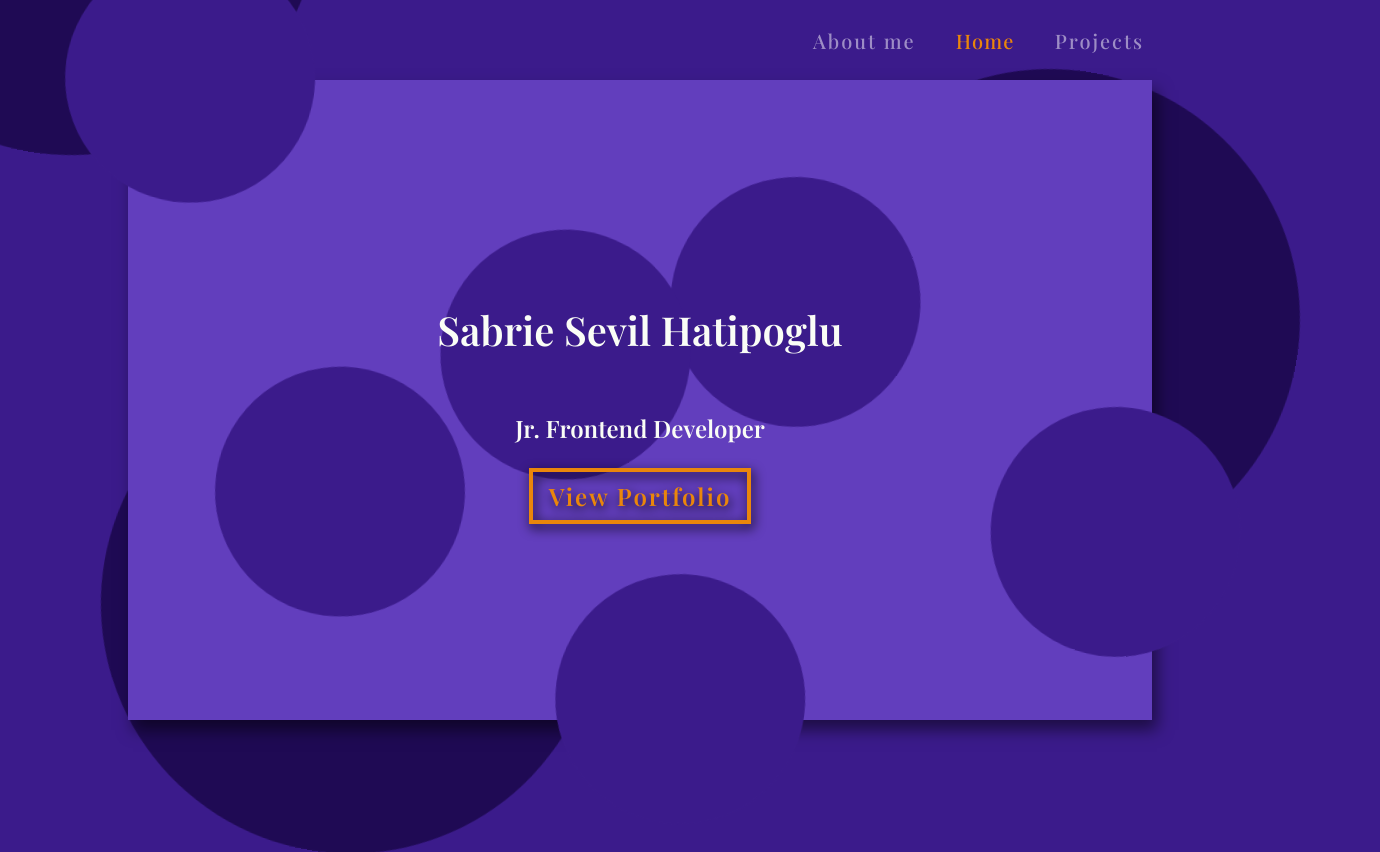
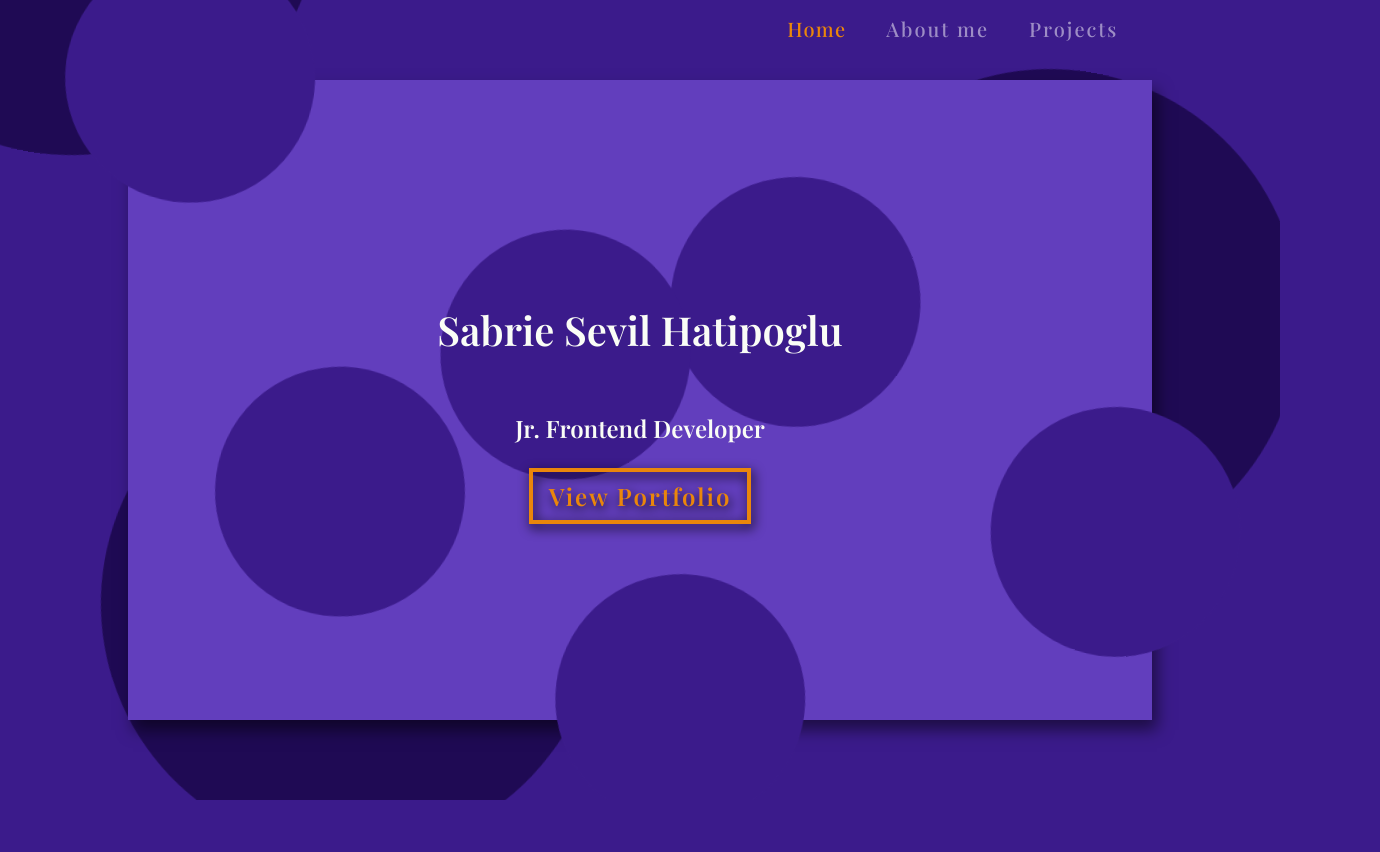
Before and after one commit to Sevil-h/react-portfolio, a React (Create React App) app: page /home in a window 1280 px wide. Shown: the top 852 px of the page, 1380 px wide, since content can reach past the window. After the commit the page ends 800 px from the top, so only its background shows below. Built offline with nearby package versions, Linux system fonts and the light colour scheme.

Commit message:
added navigation

```diff
--- a/src/App.css
+++ b/src/App.css
@@ -1,5 +1,5 @@
 body {
-	width: 100vw;
+	width: 100%;
 	height: 100%;
 	/* background-image: linear-gradient(-50deg, #083849, #36bbe7); */
 }
--- a/src/App.js
+++ b/src/App.js
@@ -9,7 +9,7 @@ import "./App.css";
 
 function App() {
 	return (
-		<div>
+		<Fragment>
 			<MainNavigation />
 			<main>
 				<Routes>
@@ -23,7 +23,7 @@ function App() {
 					></Route>
 				</Routes>
 			</main>
-		</div>
+		</Fragment>
 	);
 }
 
--- a/src/components/Banner/banner.module.css
+++ b/src/components/Banner/banner.module.css
@@ -3,6 +3,7 @@
 	height: 100vh;
 	position: relative;
 	font-family: inherit;
+	overflow: hidden;
 }
 
 .bigCircles {
--- a/src/components/Layout/MainNavigation.js
+++ b/src/components/Layout/MainNavigation.js
@@ -1,24 +1,27 @@
-import { NavLink } from "react-router-dom";
+import { NavLink, useLocation } from "react-router-dom";
 import classes from "./MainNavigation.module.css";
 
 const MainNavigation = () => {
+	const location = useLocation();
+	const path = location.pathname;
+	console.log(path);
 	return (
-		<nav className={classes.nav}>
+		<nav className={path !== "/home" ? classes.notHomePage : ""}>
 			<ul>
+				<li>
+					<NavLink
+						className={(navData) => (navData.isActive ? classes.active : "")}
+						to="/home"
+					>
+						{"Home"}
+					</NavLink>
+				</li>
 				<li>
 					<NavLink
 						className={(navData) => (navData.isActive ? classes.active : "")}
 						to="/aboutme"
 					>
 						{"About me"}
-					</NavLink>
-				</li>
-				<li>
-					<NavLink
-						className={(navData) => (navData.isActive ? classes.active : "")}
-						to="/home"
-					>
-						{"Home"}
 					</NavLink>
 				</li>
 				<li>
--- a/src/components/Layout/MainNavigation.module.css
+++ b/src/components/Layout/MainNavigation.module.css
@@ -1,15 +1,14 @@
-.nav {
-	width: 80vw;
-	height: 5rem;
-	padding: 0 10%;
+nav {
+	width: 100%;
 	background-color: transparent;
 	position: fixed;
+	top: 0;
 	z-index: 20;
 }
 
-.nav ul {
-	width: 80vw;
-	height: 5rem;
+nav ul {
+	width: 88%;
+	height: 3.5rem;
 	list-style: none;
 	display: flex;
 	justify-content: flex-end;
@@ -18,7 +17,7 @@
 	padding: 0;
 }
 
-.nav li {
+nav li {
 	margin-left: 1.5rem;
 	font-size: 1.25rem;
 }
@@ -48,3 +47,7 @@ li a:hover {
 	color: #ea860b;
 	text-decoration: none;
 }
+
+.notHomePage {
+	background-color: #3b1b8b;
+}
--- a/src/index.css
+++ b/src/index.css
@@ -5,7 +5,6 @@ body {
 	-webkit-font-smoothing: antialiased;
 	-moz-osx-font-smoothing: grayscale;
 	background-color: #3b1b8b;
-	overflow: hidden;
 
 	/* background-image: linear-gradient(-50deg, #083849, #36bbe7); */
 }
```
